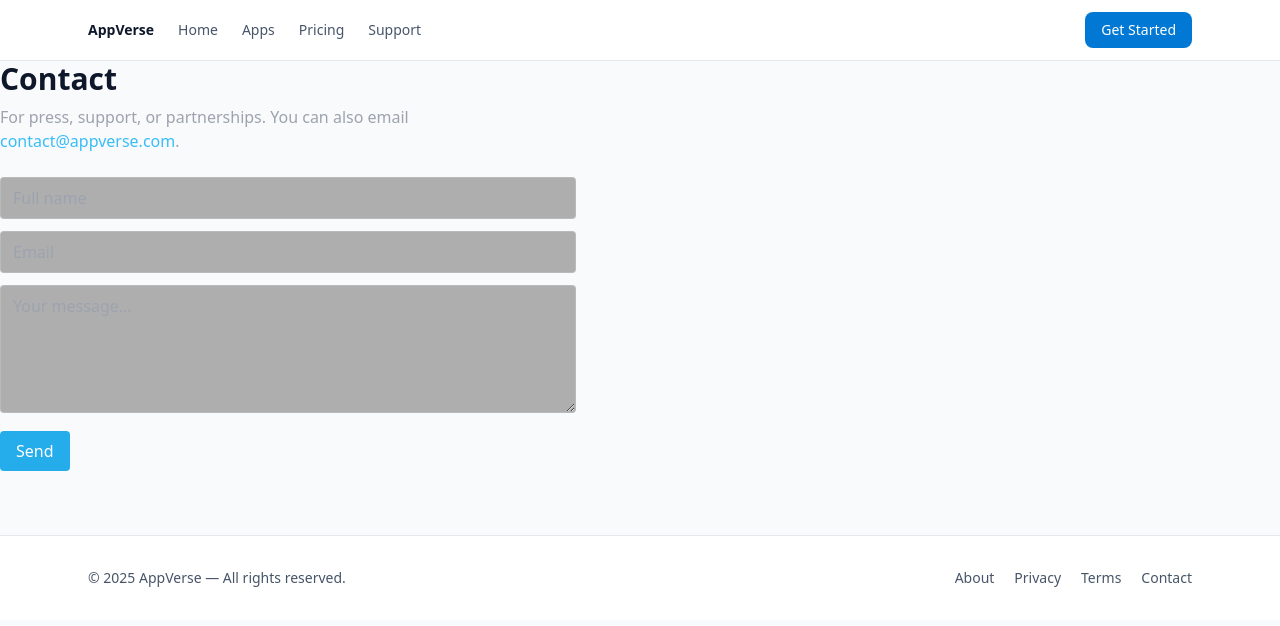
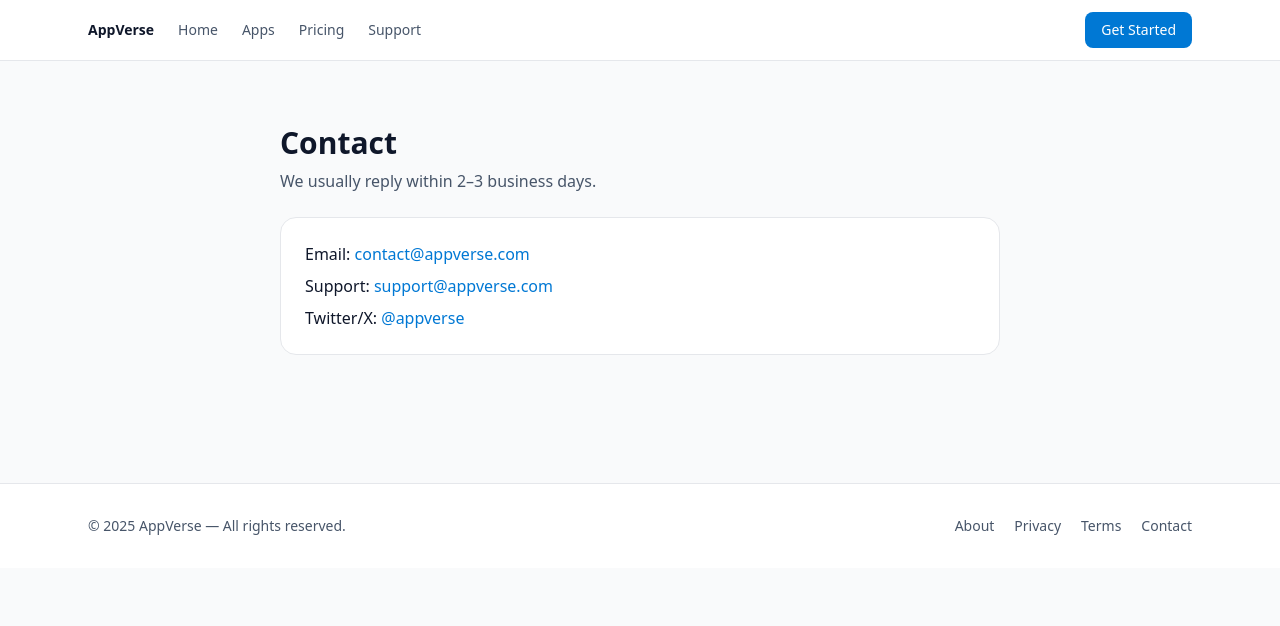
Before and after one commit to Shirlion/appverse-website, a Next.js app: page /contact in a window 1280 px wide. Shown: the top 626 px of the page. Built offline with nearby package versions, Linux system fonts and the light colour scheme.

Commit message:
Update page.tsx

```diff
--- a/app/contact/page.tsx
+++ b/app/contact/page.tsx
@@ -1,19 +1,16 @@
-import ContactForm from "@/components/ContactForm";
-
-export const metadata = {
-  title: "Contact",
-  description: "Get in touch with AppVerse.",
-};
+export const metadata = { title: "Contact — AppVerse" };
 
 export default function ContactPage() {
   return (
-    <section className="max-w-xl">
+    <section className="mx-auto max-w-3xl px-6 py-16">
       <h1 className="text-3xl font-bold mb-2">Contact</h1>
-      <p className="text-gray-400 mb-6">
-        For press, support, or partnerships. You can also email{" "}
-        <a className="text-sky-400" href="mailto:contact@appverse.com">contact@appverse.com</a>.
-      </p>
-      <ContactForm />
+      <p className="text-slate-600 mb-6">We usually reply within 2–3 business days.</p>
+
+      <div className="rounded-2xl bg-white border border-gray-200 p-6">
+        <p>Email: <a className="text-[#0078D4] hover:underline" href="mailto:contact@appverse.com">contact@appverse.com</a></p>
+        <p className="mt-2">Support: <a className="text-[#0078D4] hover:underline" href="mailto:support@appverse.com">support@appverse.com</a></p>
+        <p className="mt-2">Twitter/X: <a className="text-[#0078D4] hover:underline" href="#">@appverse</a></p>
+      </div>
     </section>
   );
 }
```
